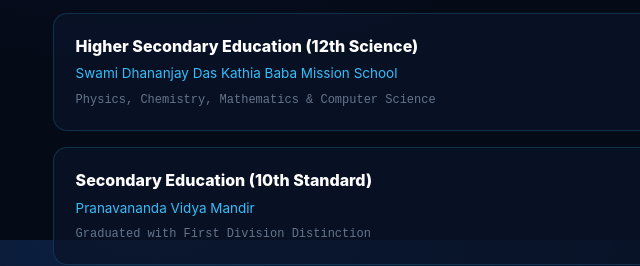
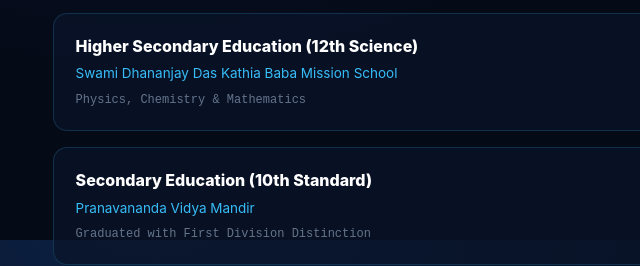
Before and after one commit to BijoySarkar19/BijoySarkar19, a plain HTML site: page index.html in a window 1280 px wide. Shown: the part 2160-2426 px from the top of the page, 485-1125 px from the left. Drawn offline with Linux system fonts and the light colour scheme.

Commit message:
Update Higher Secondary education to Physics, Chemistry & Mathematics

```diff
--- a/index.html
+++ b/index.html
@@ -1776,7 +1776,7 @@
           <div class="edu-card">
             <h3 class="edu-card-title">Higher Secondary Education (12th Science)</h3>
             <div class="edu-card-inst">Swami Dhananjay Das Kathia Baba Mission School</div>
-            <div class="edu-card-meta">Physics, Chemistry, Mathematics &amp; Computer Science</div>
+            <div class="edu-card-meta">Physics, Chemistry &amp; Mathematics</div>
           </div>
           <div class="edu-card">
             <h3 class="edu-card-title">Secondary Education (10th Standard)</h3>
```
Also changed, not shown: preview.html (+1 -1 lines).
